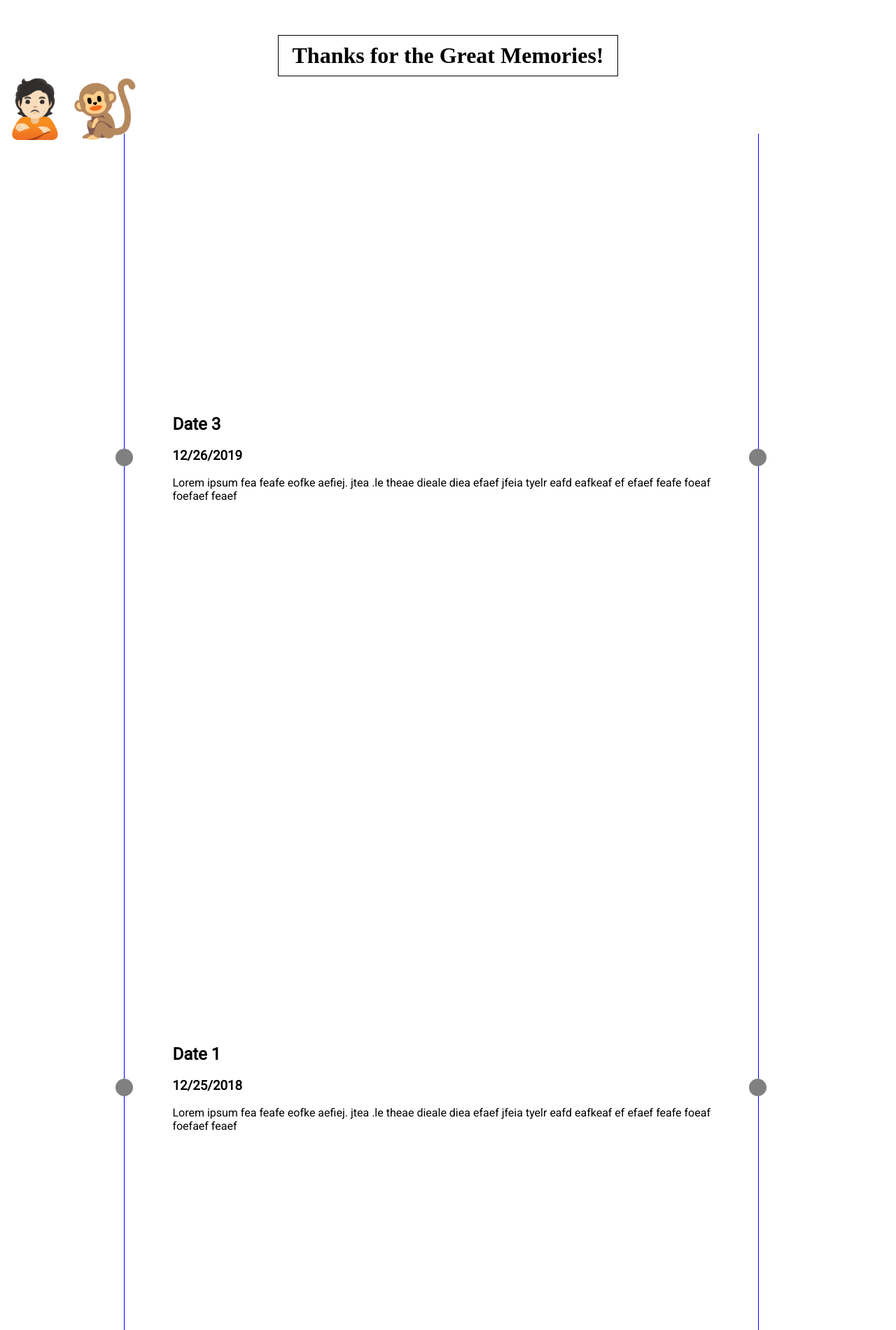
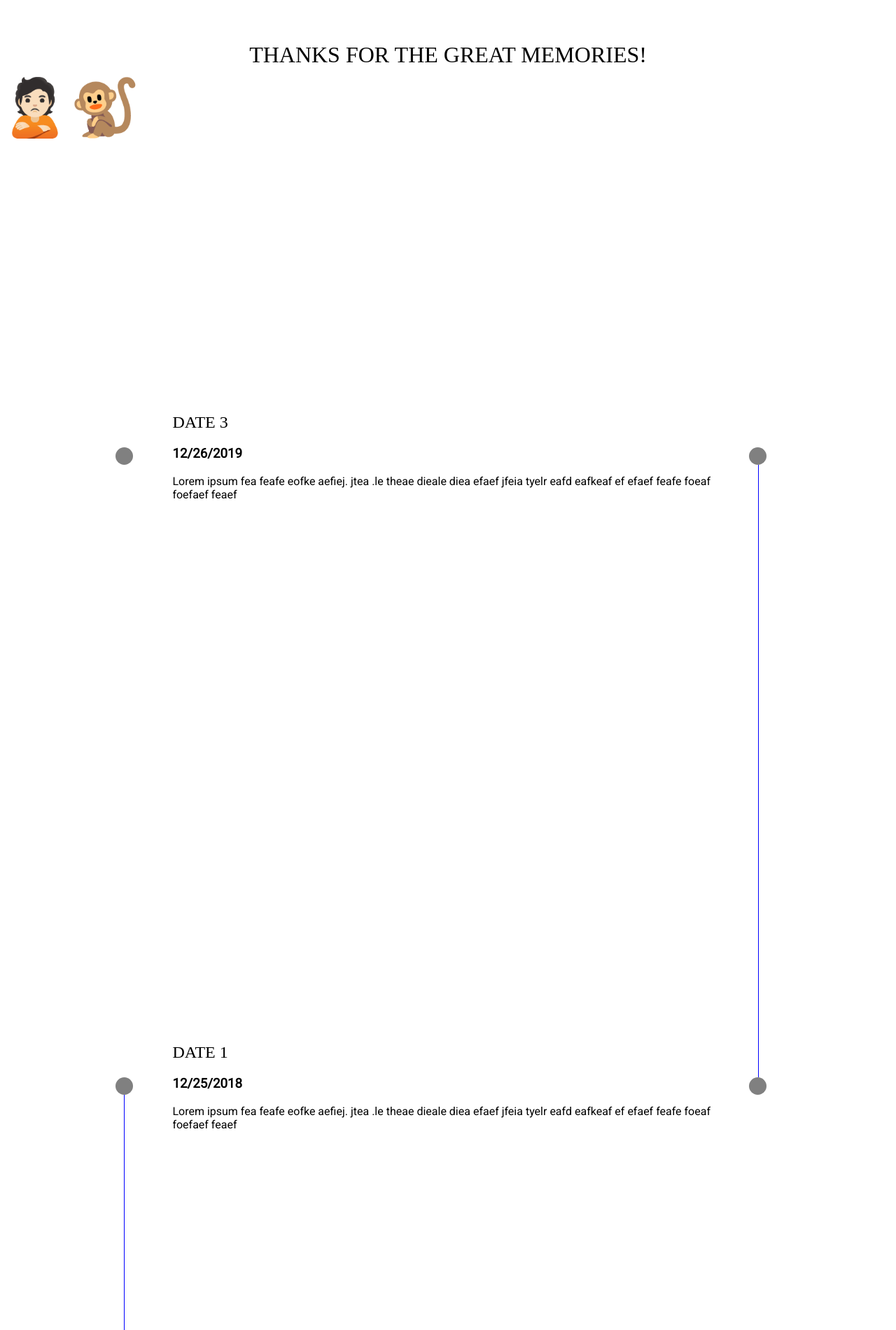
Before and after one commit to datetrackerapp/datetrackerapp.github.io, a Jekyll site: the page built from index.html, in a window 1280 px wide. Shown: the part 900-2800 px from the top of the page at 70% size. Built offline with Jekyll 4.4.1, drawn with Linux system fonts in a browser that asks for light colours; nearby versions of some CDN libraries; some web fonts are replaced.

Commit message:
Editing the timeline dots

```diff
--- a/assets/css/style.css
+++ b/assets/css/style.css
@@ -1,4 +1,4 @@
-@import url('https://fonts.googleapis.com/css?family=Bilbo+Swash+Caps|Roboto');
+@import url('https://fonts.googleapis.com/css?family=Arapey|Roboto');
 
 body{
   margin: 0;
@@ -18,8 +18,11 @@ background-size: contain;
 .has-text-aligned{
   text-align: center;
 }
-.script{
-  font-family: 'Bilbo Swash Caps', cursive;
+.header-font{
+  font-family: "Arapey script=all rev=2", serif;
+    font-weight: 400;
+    font-style: normal;
+    text-transform: uppercase;
 }
 .main-background
 {
@@ -43,7 +46,7 @@ background-size: cover;
   font-size: 32px;
   text-align: center;
   display: inline-block;
-  border: 1px solid black;
+  /* border: 1px solid black; */
   margin: 0 auto;
   padding: 10px 20px;
 }
@@ -101,6 +104,25 @@ background-size: cover;
   bottom: 25px;
   left: 50%;
 }
+
+.date-container:nth-child(even) .left-container .timeline-dot::before{
+  display: none;
+}
+.date-container:nth-child(even) .right-container .timeline-dot::after{
+  display: none;
+}
+.date-container:nth-child(odd) .right-container .timeline-dot::before{
+  display: none;
+}
+.date-container:nth-child(odd) .left-container .timeline-dot::after{
+  display: none;
+}
+.date-container:first-child .timeline-dot::before{
+  display: none;
+}
+.date-container:last-child .timeline-dot::after{
+  display: none;
+}
 path{
   transition: 0.5s all;
 }
--- a/index.html
+++ b/index.html
@@ -6,7 +6,7 @@ layout: default
 </div>
 <div class="date-main-content">
   <div class="has-text-aligned">
-    <h1 class="script">Thanks for the Great Memories!</h1>
+    <h1 class="header-font">Thanks for the Great Memories!</h1>
     </div>
 
 
@@ -17,16 +17,16 @@ layout: default
   {% assign sorted_dates = site.dates | sort: 'event_date' | reverse %}
   {% for date in sorted_dates %}
      <div class="date-container">
-       <div class="timeline-dot-container">
+       <div class="timeline-dot-container left-container">
          <div class="timeline-dot">
          </div>
        </div>
        <div class="date-content">
-         <h2>{{date.title}}</h2>
+         <h2 class="header-font">{{date.title}}</h2>
          <h3>{{date.event_date | date: "%m/%d/%Y"}}</h3>
          <p>Lorem ipsum fea feafe eofke  aefiej. jtea .le  theae dieale diea efaef jfeia tyelr eafd eafkeaf ef efaef feafe foeaf foefaef feaef </p>
        </div>
-       <div class="timeline-dot-container">
+       <div class="timeline-dot-container right-container">
          <div class="timeline-dot">
          </div>
        </div>
```
